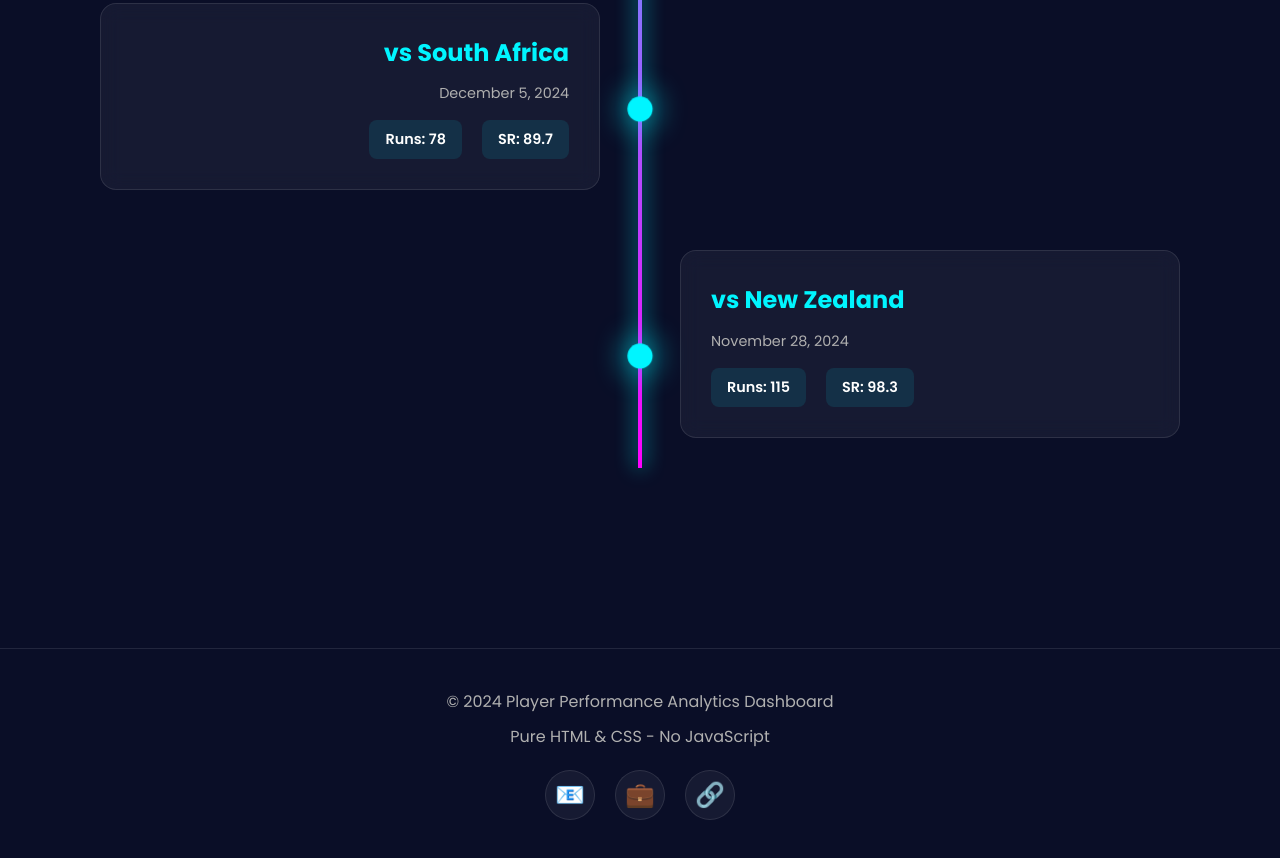
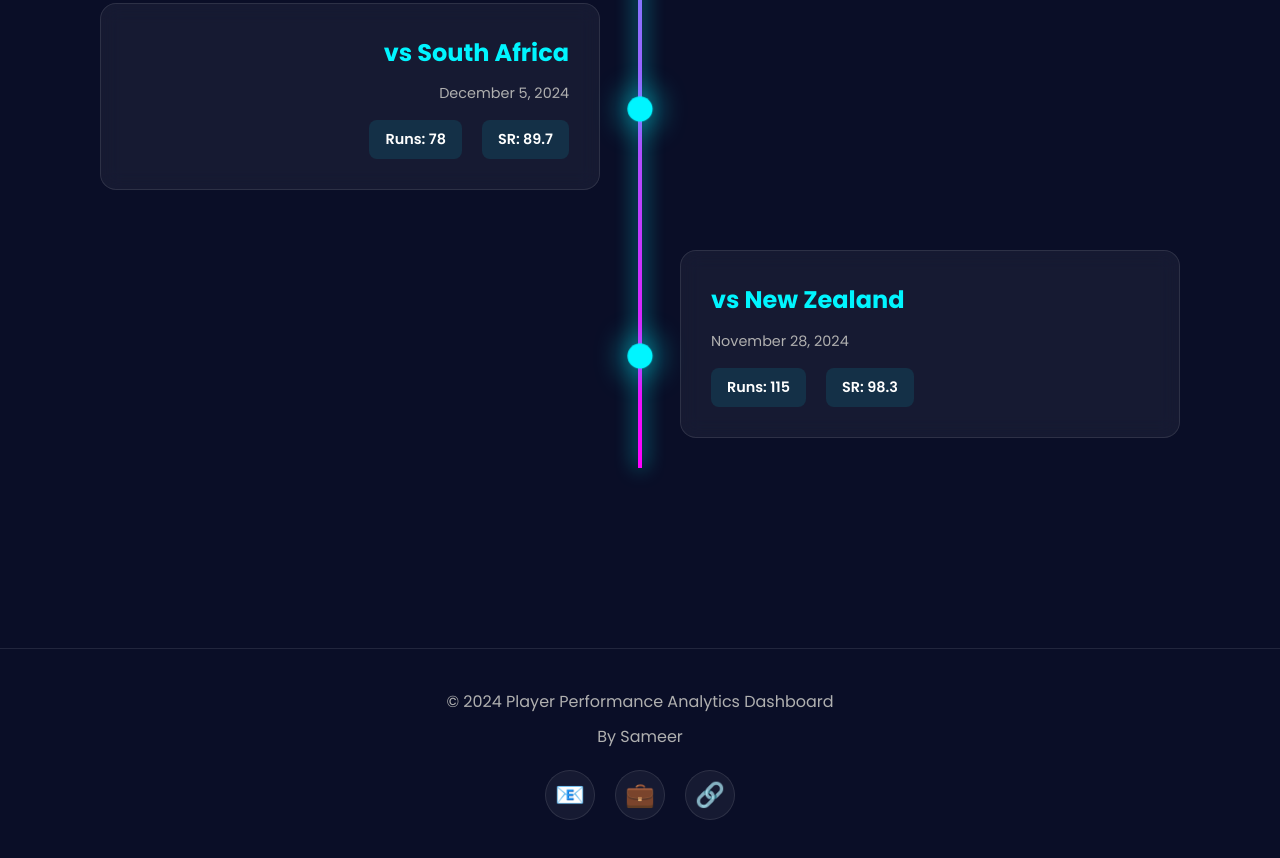
Before and after one commit to sameer18-7/player-performance-dashboard, a plain HTML site: page index.html in a window 1280 px wide. Shown: the part 2821-3679 px from the top of the page. Drawn offline with Linux system fonts and the light colour scheme.

Commit message:
Update index.html

```diff
--- a/index.html
+++ b/index.html
@@ -808,7 +808,7 @@
     <!-- Footer -->
     <footer>
         <p>&copy; 2024 Player Performance Analytics Dashboard</p>
-        <p>Pure HTML & CSS - No JavaScript</p>
+        <p>By Sameer</p>
         <div class="social-links">
             <div class="social-link">📧</div>
             <div class="social-link">💼</div>
```
